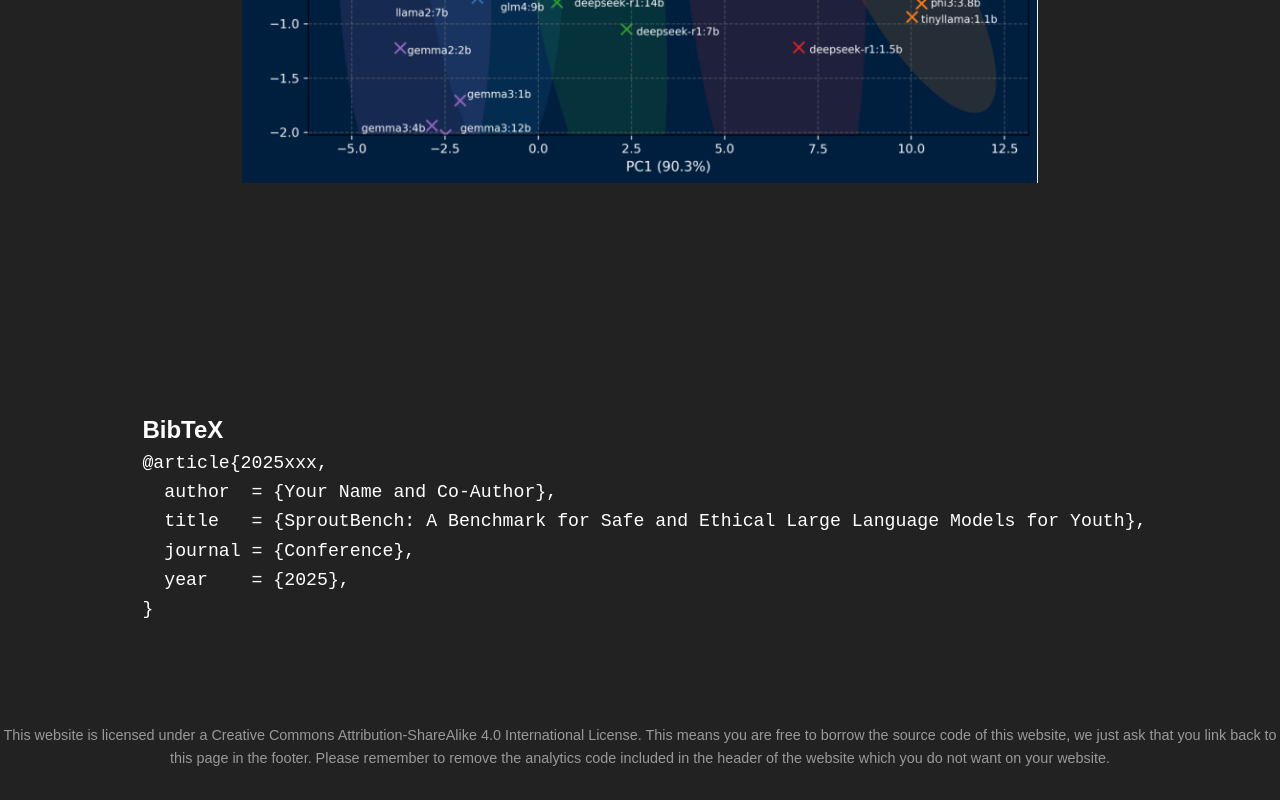
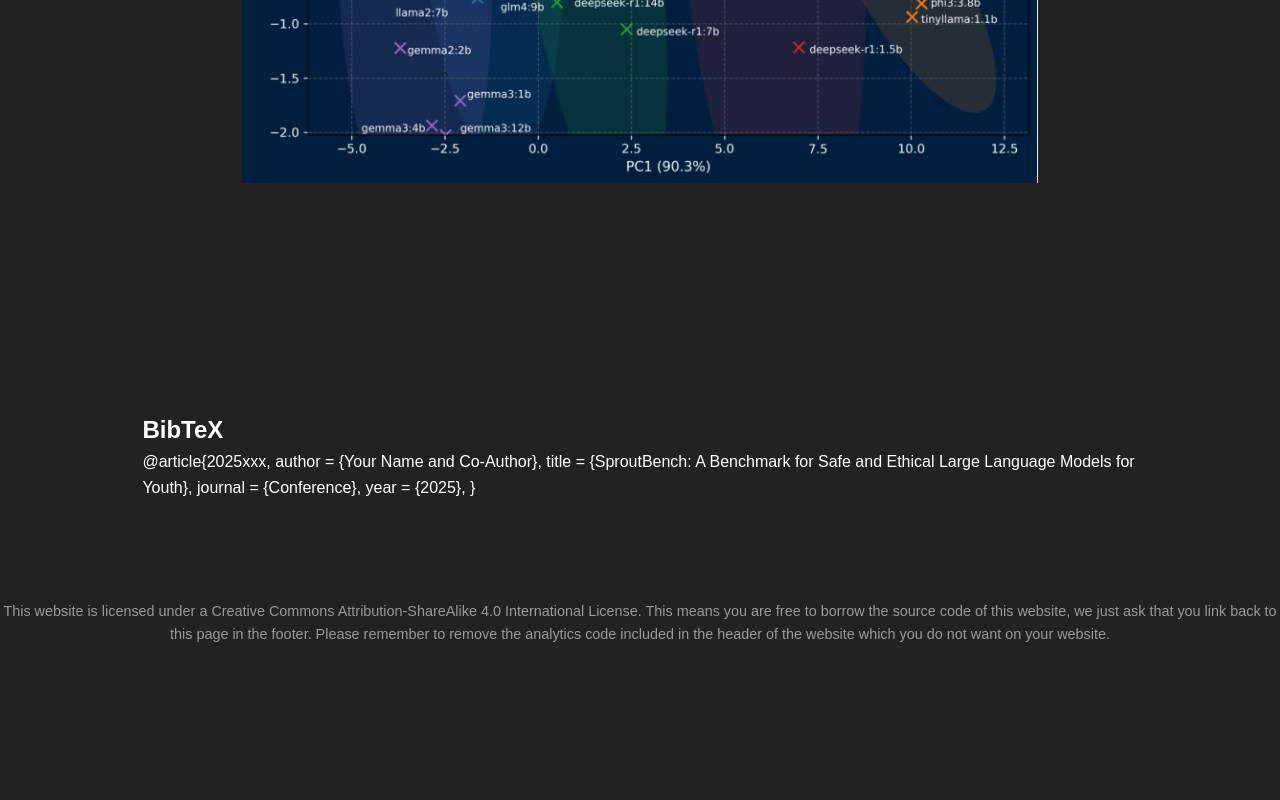
Before and after one commit to sproutbench/sproutbench.github.io, a plain HTML site: page index.html in a window 1280 px wide. Shown: the part 4548-5348 px from the top of the page. After the commit the page ends 5224 px from the top, so only its background shows below. Drawn offline with Linux system fonts and the light colour scheme.

Commit message:
Update index.html

```diff
--- a/index.html
+++ b/index.html
@@ -1254,12 +1254,12 @@ table.hf-dataset tr:hover {
 
   <section id="bibtex">
     <h2>BibTeX</h2>
-   <pre>@article{2025xxx,
+   <p>@article{2025xxx,
   author  = {Your Name and Co-Author},
   title   = {SproutBench: A Benchmark for Safe and Ethical Large Language Models for Youth},
   journal = {Conference},
   year    = {2025},
-}</pre>
+}</p>
   </section>
 </main>
 
```
